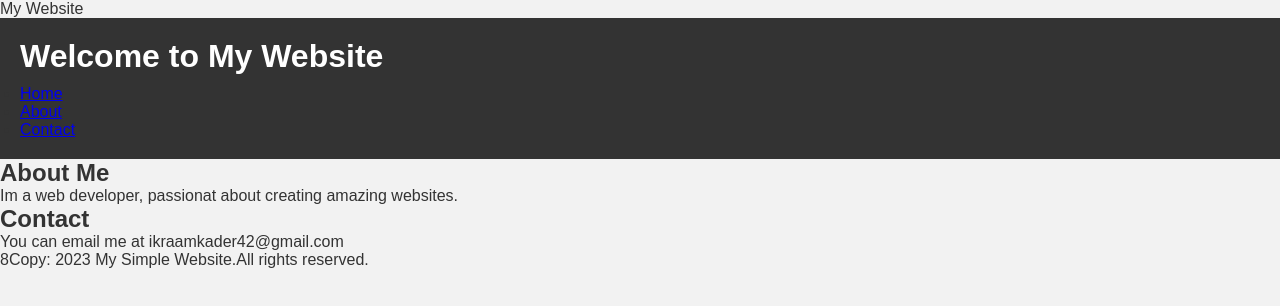
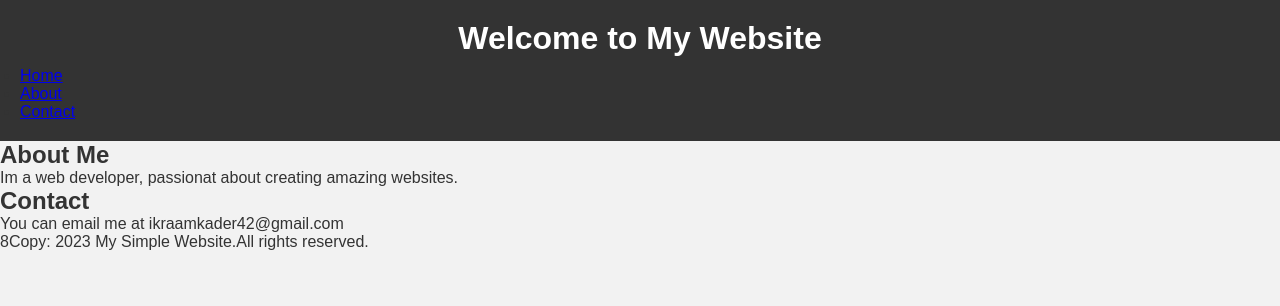
Before and after one commit to IKader44/IKader44.github.io, a plain HTML site: page index.html in a window 1280 px wide. Drawn offline with Linux system fonts and the light colour scheme.

Commit message:
Update index.html

```diff
--- a/index.html
+++ b/index.html
@@ -3,11 +3,13 @@
   <head>
     <link rel="stylesheet" href="web.css"
 
-      <title>My Website</title>
+
   </head>
   <body>
     <header>
-      <h1>Welcome to My Website</h1>
+      <center>
+        <h1>Welcome to My Website</h1>
+      </center
      <nav>
        <ul>
          <li><a href="@">Home</a></li>
```
